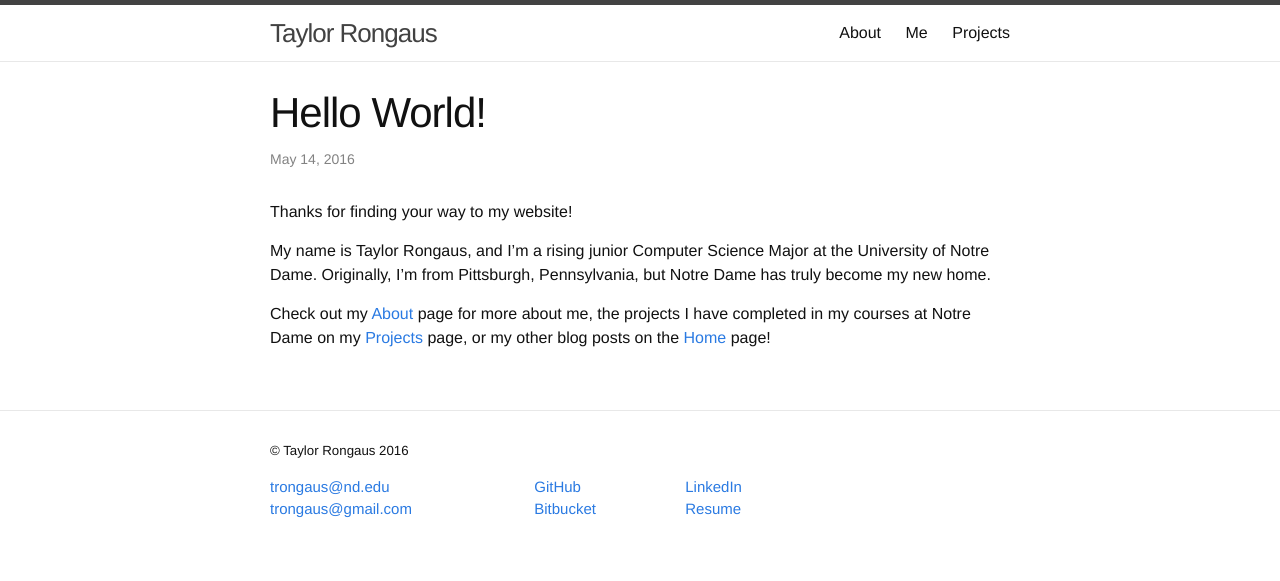
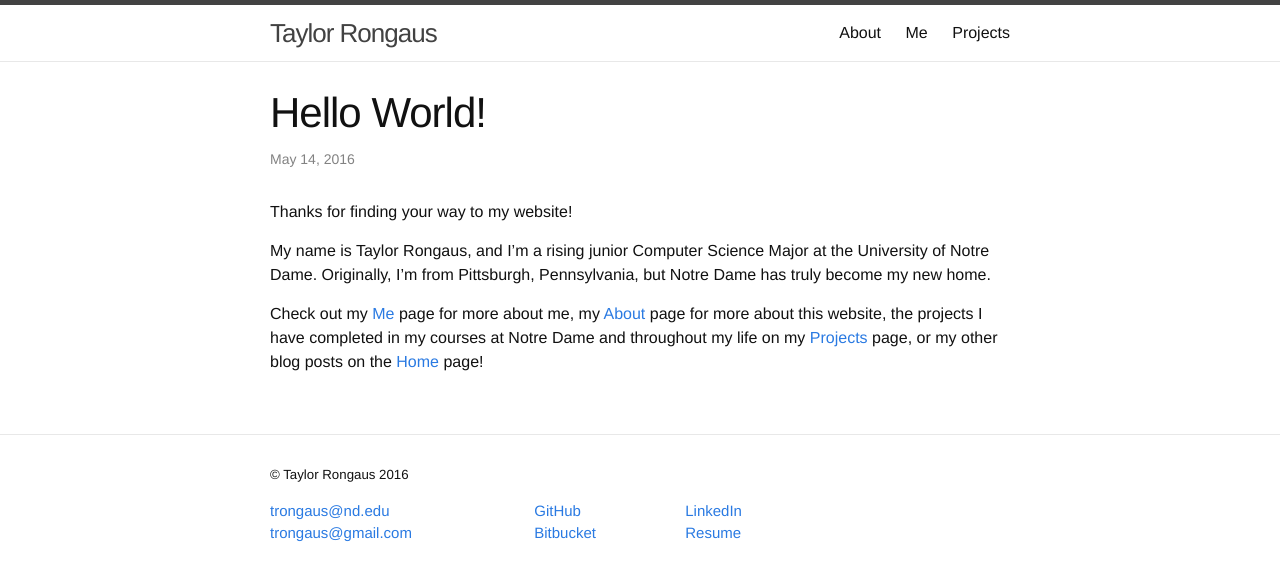
Before and after one commit to trongaus/trongaus.github.io, a Jekyll site: the page built from _posts/2016-05-14-hello-world.markdown, in a window 1280 px wide. Shown: the top 581 px of the page. Built offline with Jekyll 4.4.1, drawn with Linux system fonts in a browser that asks for light colours.

Commit message:
fixed broken links

```diff
--- a/_posts/2016-05-14-hello-world.markdown
+++ b/_posts/2016-05-14-hello-world.markdown
@@ -9,8 +9,9 @@
 
 My name is Taylor Rongaus, and I'm a rising junior Computer Science Major at the University of Notre Dame. Originally, I'm from Pittsburgh, Pennsylvania, but Notre Dame has truly become my new home.
 
-Check out my [About][trongaus-About] page for more about me, the projects I have completed in my courses at Notre Dame on my [Projects][trongaus-Projects] page, or my other blog posts on the [Home][trongaus-Home] page!
+Check out my [Me][trongaus-Me] page for more about me, my [About][trongaus-About] page for more about this website, the projects I have completed in my courses at Notre Dame and throughout my life on my [Projects][trongaus-Projects] page, or my other blog posts on the [Home][trongaus-Home] page!
 
+[trongaus-Me]: http://trongaus.github.io/me
 [trongaus-About]: http://trongaus.github.io/about
 [trongaus-Home]: http://trongaus.github.io
 [trongaus-Projects]: http://trongaus.github.io/projects
```
